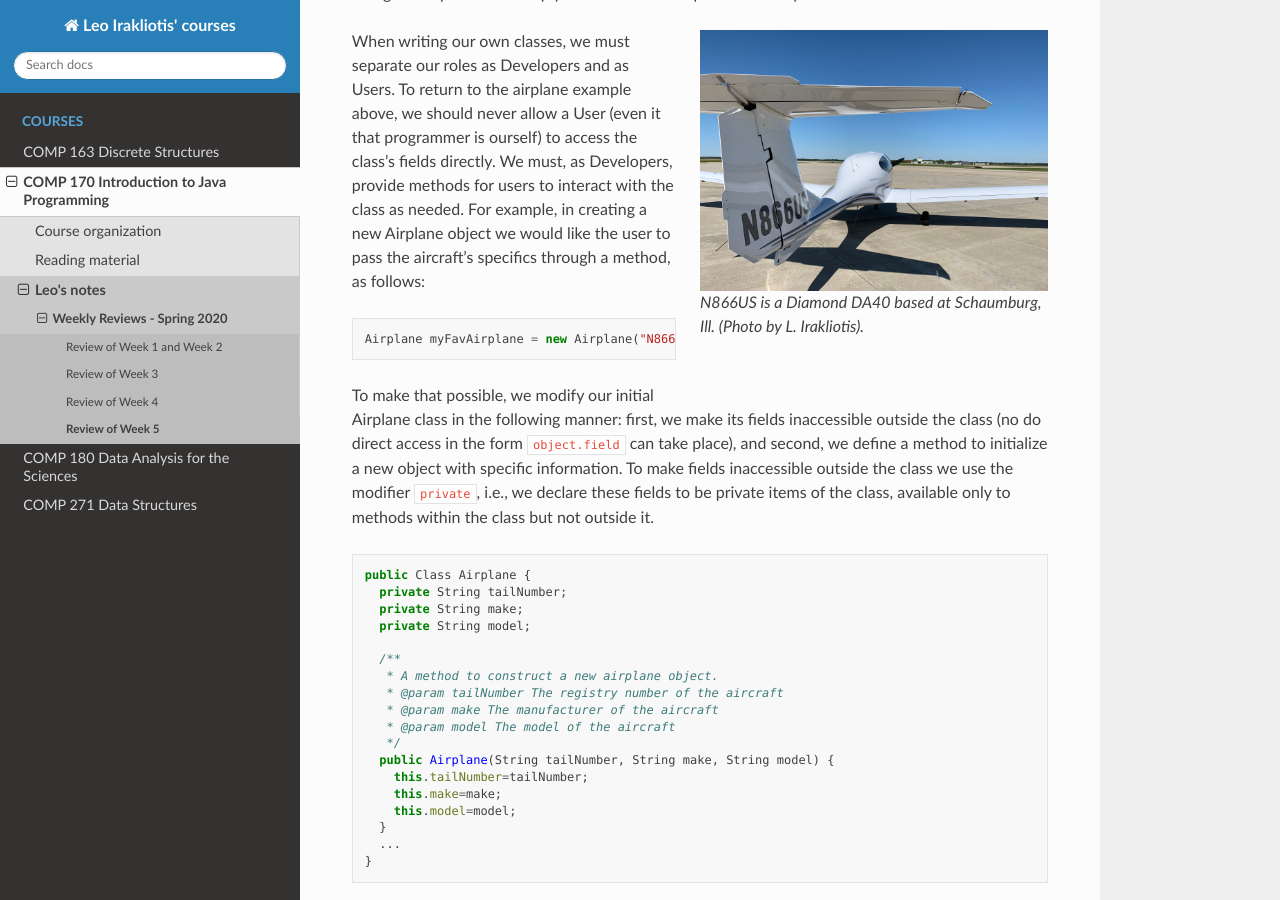
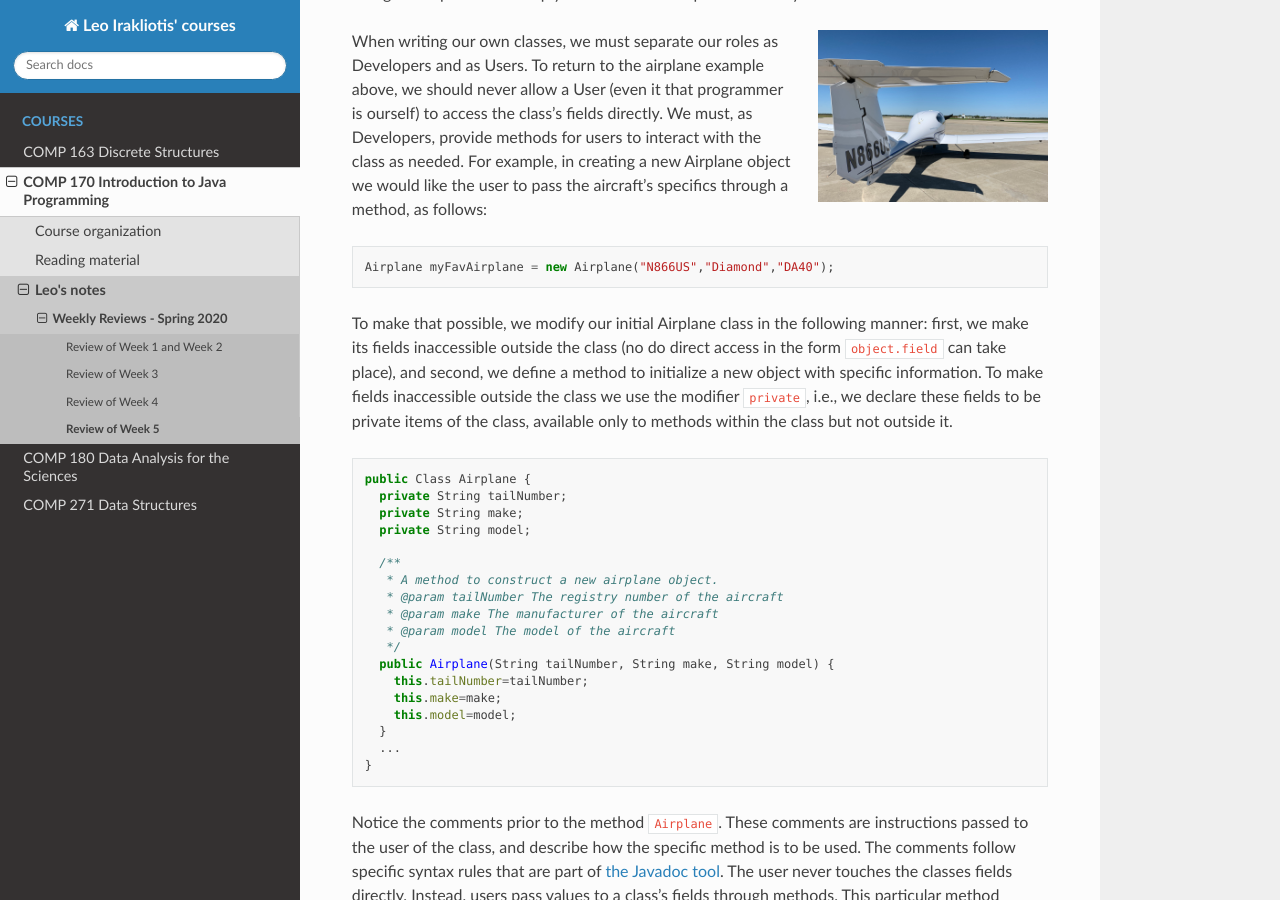
Before and after one commit to sleepyjaree/cdp, a Sphinx documentation site: the page built from source/COMP170/2020Spring/week5.rst, in a window 1280 px wide and 900 px high, scrolled down 2800 px. Built offline with Sphinx 7.4.7 and the Read the Docs theme 2.0.0, drawn with Linux system fonts in a browser that asks for light colours.

Commit message:
wrapping discussion about the Flying project and classes

```diff
--- a/source/COMP170/2020Spring/week5.rst
+++ b/source/COMP170/2020Spring/week5.rst
@@ -115,11 +115,10 @@ In using the String class, we follow its documentation. We create new String obj
 Unless we look into the source code of the String class we can never tell now the length of the string is computed. We simply trust that it is computed correctly.
 
 
-.. figure:: images/N866US.jpg
+.. image:: images/N866US.jpg
    :align: right
-   :figwidth: 50%
+   :width: 33%
 
-   N866US is a Diamond DA40 based at Schaumburg, Ill. (Photo by L. Irakliotis).
 
 When writing our own classes, we must separate our roles as Developers and as Users. To return to the airplane example above, we should never allow a User (even it that programmer is ourself) to access the class's fields directly. We must, as Developers, provide methods for users to interact with the class as needed. For example, in creating a new Airplane object we would like the user to pass the aircraft's specifics through a method, as follows:
 
```
